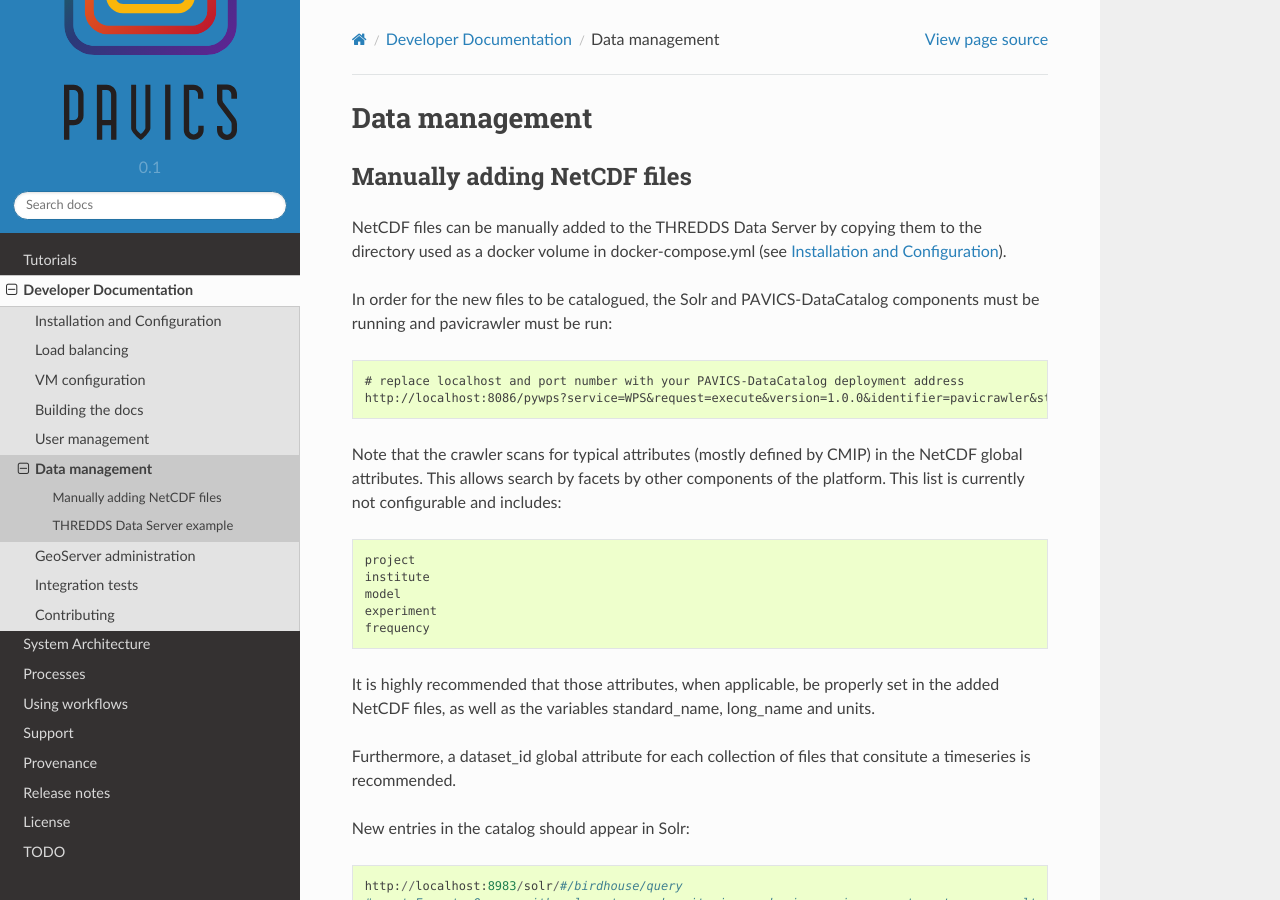
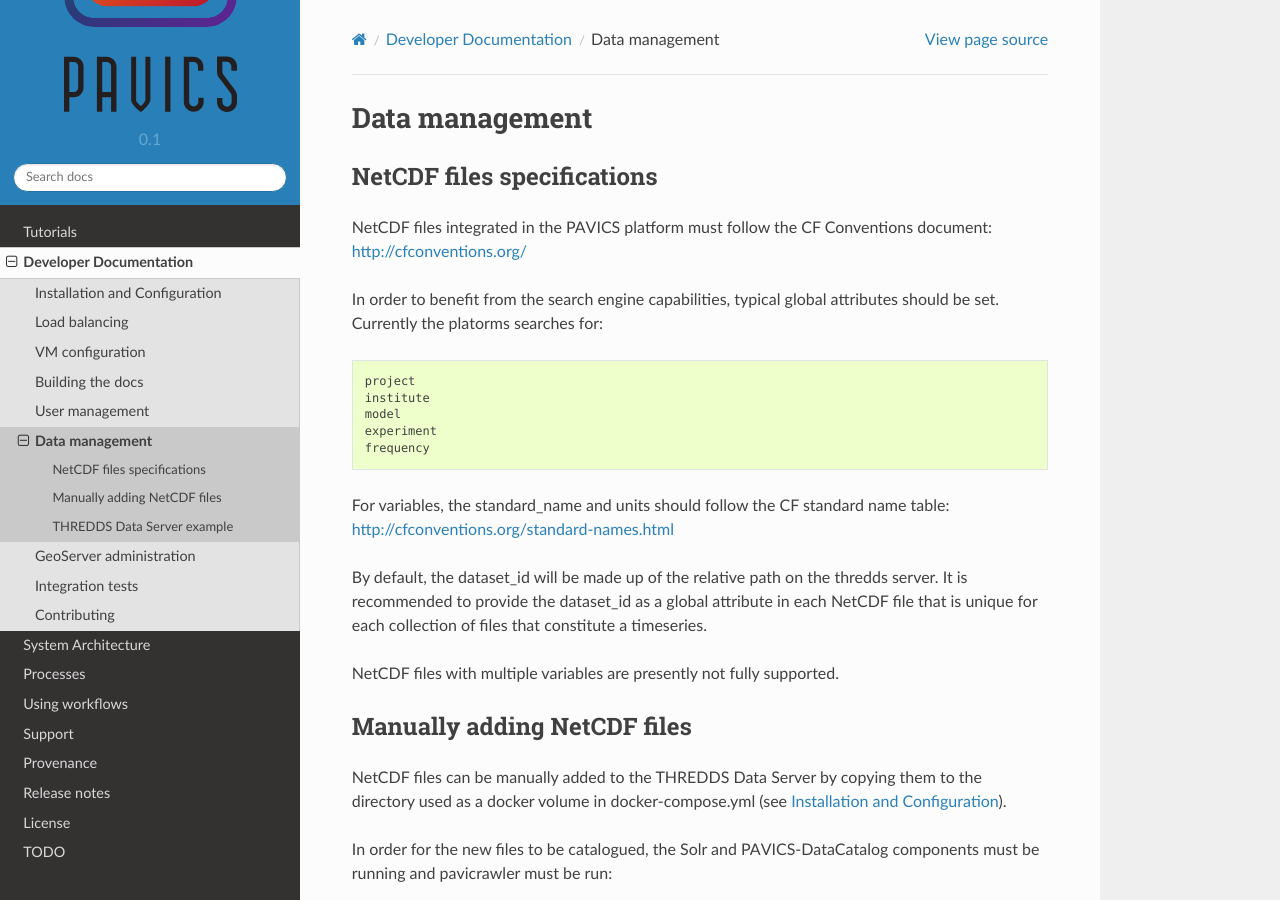
Before and after one commit to Ouranosinc/pavics-sdi, a Sphinx documentation site: the page built from docs/source/dev/data_management.rst, in a window 1280 px wide and 900 px high. Built offline with Sphinx 7.4.7 and the Read the Docs theme 2.0.0, drawn with Linux system fonts in a browser that asks for light colours.

Commit message:
Reorganize data management section

```diff
--- a/docs/source/dev/data_management.rst
+++ b/docs/source/dev/data_management.rst
@@ -1,6 +1,32 @@
 ===============
 Data management
 ===============
+
+NetCDF files specifications
+===========================
+
+NetCDF files integrated in the PAVICS platform must follow the CF Conventions
+document: http://cfconventions.org/
+
+In order to benefit from the search engine capabilities, typical global
+attributes should be set. Currently the platorms searches for::
+
+    project
+    institute
+    model
+    experiment
+    frequency
+
+For variables, the standard_name and units should follow the CF standard name
+table: http://cfconventions.org/standard-names.html
+
+By default, the dataset_id will be made up of the relative path on the thredds
+server. It is recommended to provide the dataset_id as a global attribute
+in each NetCDF file that is unique for each collection of files that constitute
+a timeseries.
+
+NetCDF files with multiple variables are presently not fully supported.
+
 
 Manually adding NetCDF files
 ============================
@@ -15,23 +41,6 @@ components must be running and pavicrawler must be run::
     # replace localhost and port number with your PAVICS-DataCatalog deployment address
     http://localhost:8086/pywps?service=WPS&request=execute&version=1.0.0&identifier=pavicrawler&storeExecuteResponse=true&status=true&DataInputs=
 
-Note that the crawler scans for typical attributes (mostly defined by CMIP) in
-the NetCDF global attributes. This allows search by facets by other components
-of the platform. This list is currently not configurable and includes::
-
-    project
-    institute
-    model
-    experiment
-    frequency
-
-It is highly recommended that those attributes, when applicable, be properly
-set in the added NetCDF files, as well as the variables standard_name,
-long_name and units.
-
-Furthermore, a dataset_id global attribute for each collection of files
-that consitute a timeseries is recommended.
-
 New entries in the catalog should appear in Solr::
 
     http://localhost:8983/solr/#/birdhouse/query
```
